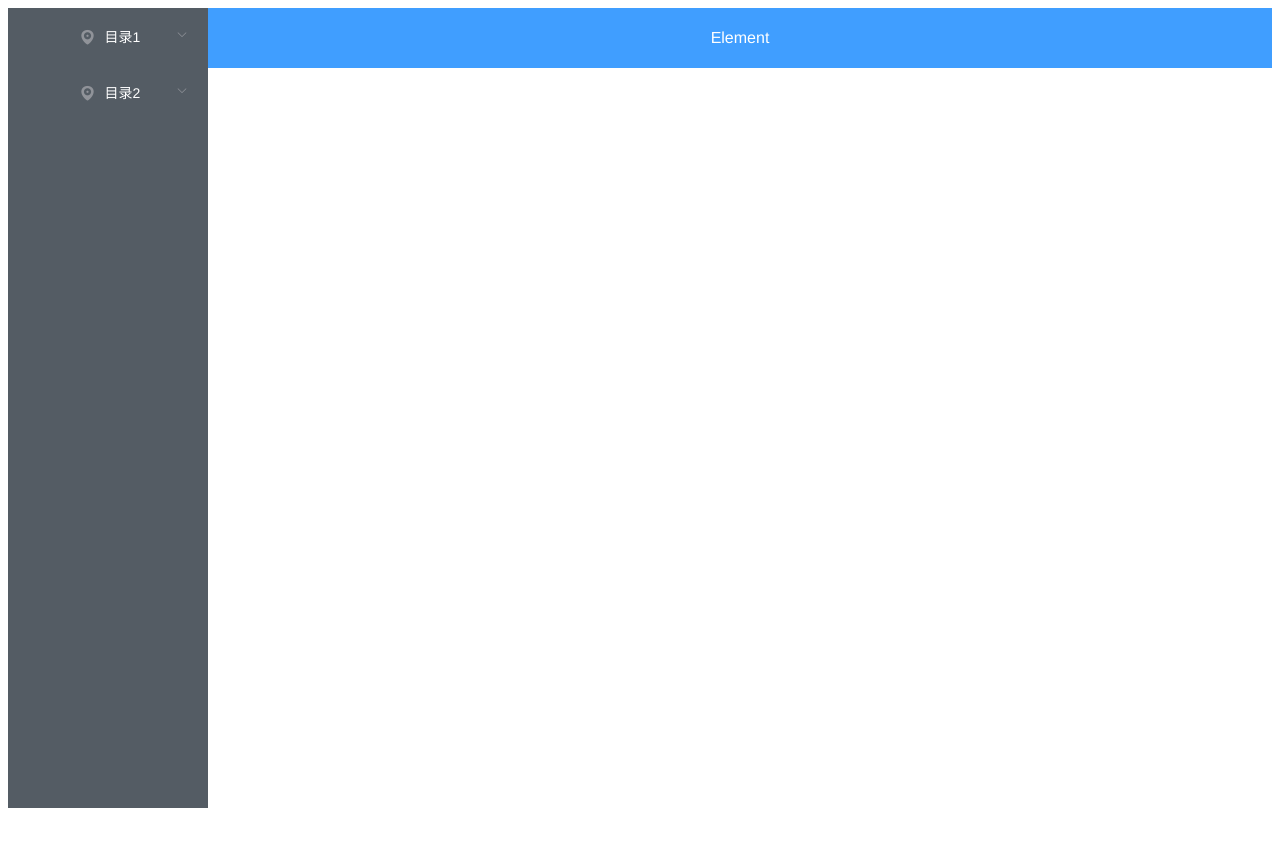
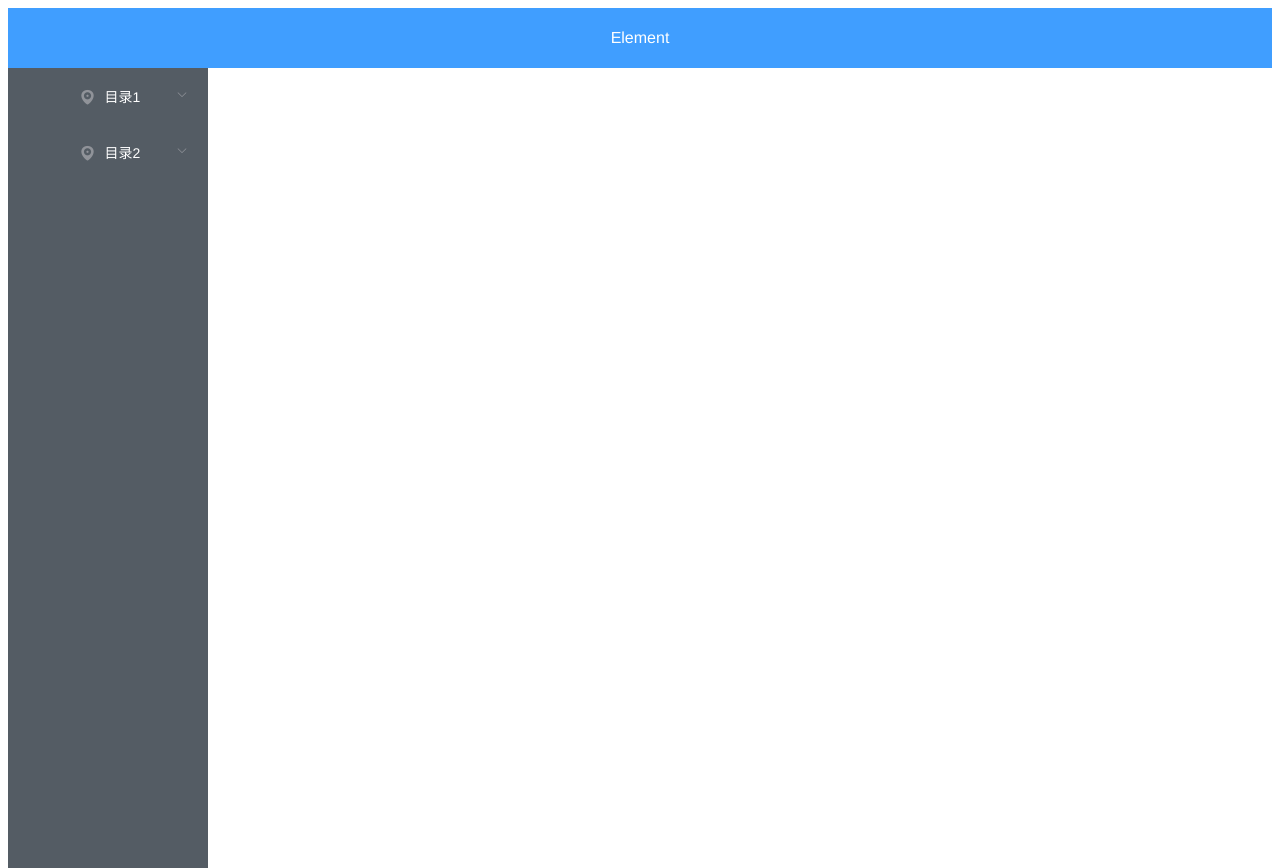
Before and after one commit to Sun123day/vue2-demos, a Vue app: page / in a window 1280 px wide. Before the commit the page ends 816 px from the top, so only its background shows below. Built offline with nearby package versions, Linux system fonts and the light colour scheme.

Commit message:
refactor:修改了一下整体布局

```diff
--- a/src/views/index/index.vue
+++ b/src/views/index/index.vue
@@ -1,16 +1,21 @@
 <template>
   <div>
     <el-container>
-
-      <el-aside width="200px">
-        <NavMenu />
-      </el-aside>
-
-      <el-container>
         <el-header class="header">
           <Header />
         </el-header>
 
+      <!-- <el-aside width="200px">
+        <NavMenu />
+      </el-aside> -->
+
+      <el-container>
+        <!-- <el-header class="header">
+          <Header />
+        </el-header> -->
+        <el-aside width="200px">
+          <NavMenu />
+        </el-aside>
         <el-main>
           <router-view />
         </el-main>
```
